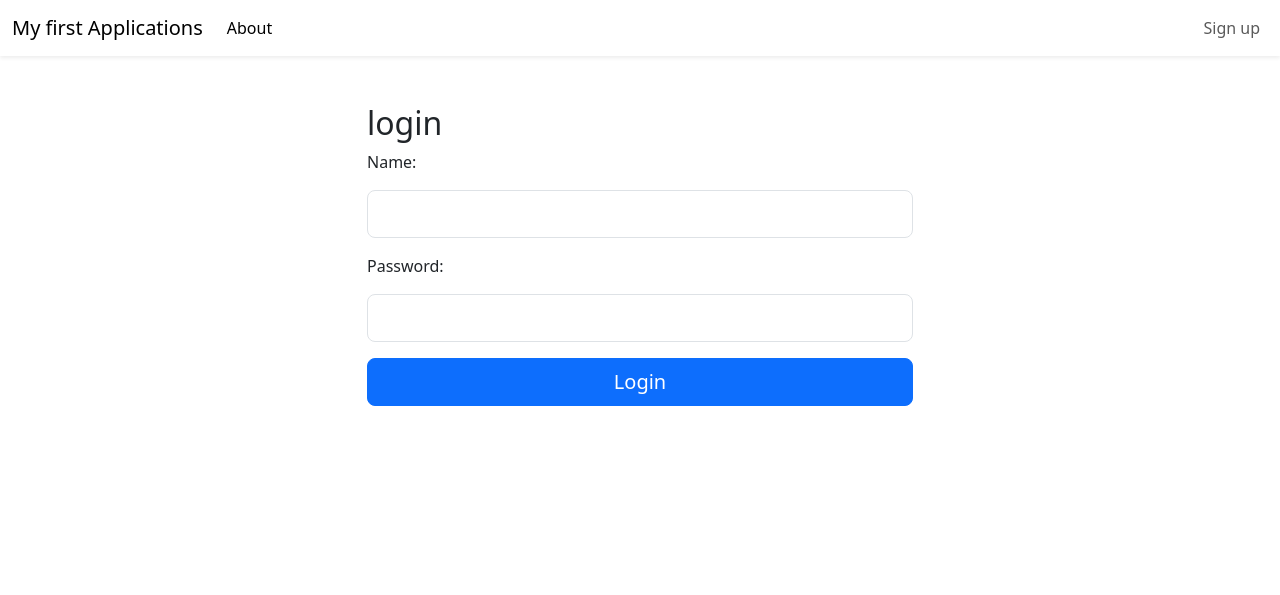
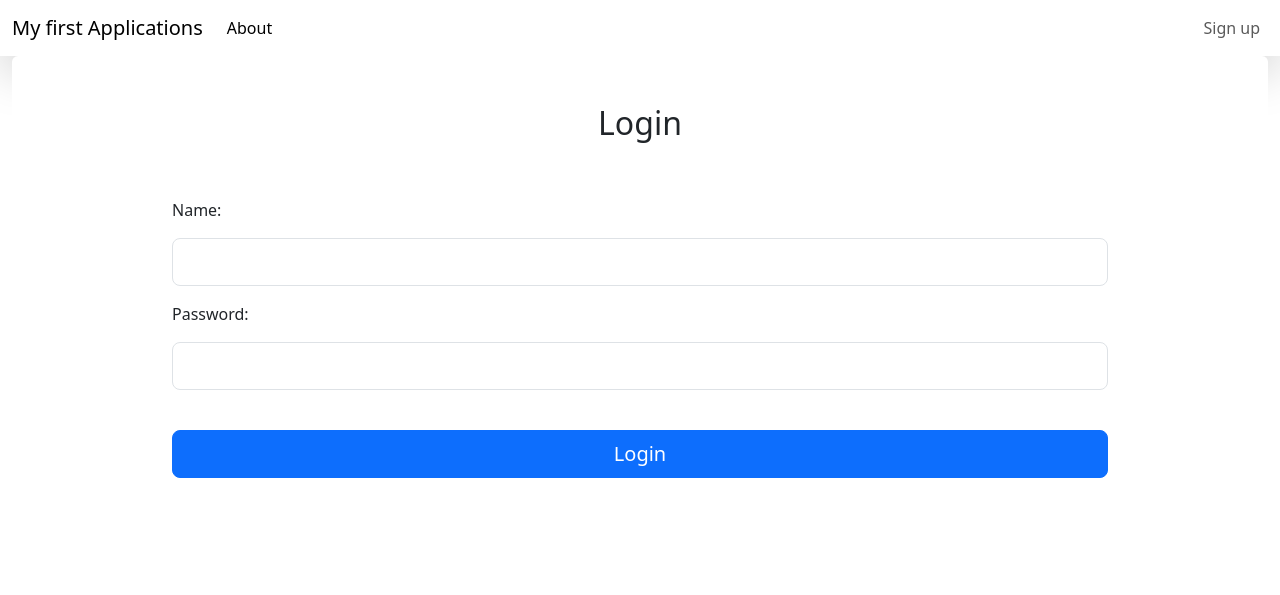
Before and after one commit to Arunkumar1998111/my_first_application, a Django app: page /signin/ in a window 1280 px wide. Shown: the top 595 px of the page. Run offline with Django 4.2, Linux system fonts and the light colour scheme.

Commit message:
my second commit

```diff
--- a/app2/forms.py
+++ b/app2/forms.py
@@ -4,7 +4,7 @@ from django.contrib.auth.models import User
 
 class Signupform(forms.Form):
      username = forms.CharField(label="Name", max_length=100, widget=forms.TextInput(attrs={'class': 'form-control form-control-lg my-3'}))
-     email = forms.EmailField(label="email", max_length=100, widget=forms.EmailInput(attrs={'class': 'form-control form-control-lg my-3'}))
+     email = forms.EmailField(label="Email", max_length=100, widget=forms.EmailInput(attrs={'class': 'form-control form-control-lg my-3'}))
      password = forms.CharField(label="Password", max_length=100, widget=forms.PasswordInput(attrs={'class': 'form-control form-control-lg my-3'}))
      def clean_username(self):
         username = self.cleaned_data['username']
@@ -14,5 +14,5 @@ class Signupform(forms.Form):
 
 
 class Signinform(forms.Form):
-         username = forms.CharField(label="Name", max_length=100, widget=forms.TextInput(attrs={'class': 'form-control form-control-lg my-3'}))
-         password = forms.CharField(label="Password", max_length=100, widget=forms.PasswordInput(attrs={'class': 'form-control form-control-lg my-3'}))
+         username = forms.CharField(label="Name", max_length=100, widget=forms.TextInput(attrs={'class': 'form-control form-control-lg my-3','id':'validationCustom01'}))
+         password = forms.CharField(label="Password", max_length=100, widget=forms.PasswordInput(attrs={'class': 'form-control form-control-lg my-3','id':'validationCustom01'}))
--- a/app2/urls.py
+++ b/app2/urls.py
@@ -1,6 +1,6 @@
 
 from django.urls import path
-from app2.views import signup,user_login,signin,about,sign_out,homepage,user_list
+from app2.views import signup,user_login,signin,about,sign_out,homepage,user_list,delete_user
 
 
 
@@ -13,6 +13,7 @@ urlpatterns = [
     path('about/',about,name="about"),
     path('logout/',sign_out,name='logout'),
     path('user-list',user_list,name='user-list'),
+    path('delete-user/<int:id>/',delete_user, name='delete-user')
 
 
 
--- a/app2/views.py
+++ b/app2/views.py
@@ -72,6 +72,11 @@ def signup(request):
     return render(request, "app/signup.html", {"form": form})
 
 
+def delete_user(request,id):
+
+    user = User.objects.get(id=id)
+    user.delete()
+    return redirect("user-list")
 
 def user_login(request):
 
--- a/requirements.txt
+++ b/requirments.txt
@@ -1,6 +1,9 @@
 asgiref==3.7.2
 Django==5.0.1
 mysql==0.0.3
+mysql-connector==2.2.9
+mysql-connector-python==8.2.0
 mysqlclient==2.2.1
+protobuf==4.21.12
 sqlparse==0.4.4
 tzdata==2023.4
--- a/templates/app/about.html
+++ b/templates/app/about.html
@@ -5,6 +5,8 @@
 
 
 {% block content %}
+<div class="main py-4">
+<div class="container-fluid py-5">
 <div class="container my-5">
 <div class="jumbotron bg-light py-5 px-5">
     <h1 class="display-4">About Us</h1>
@@ -16,6 +18,8 @@
     </p>
   </div>
 </div>
+</div>
+</div>
 
 
 {% endblock %}
--- a/templates/app/base.html
+++ b/templates/app/base.html
@@ -3,11 +3,12 @@
   <head>
     <meta charset="utf-8">
     <meta name="viewport" content="width=device-width, initial-scale=1">
-    <title>{% block title %}  {% endblock %}</title>
+    <title>{% block title %} Ecom  {% endblock %}</title>
+    <link rel="icon" type="image/x-icon" href="/images/favicon.ico">
     <link href="https://cdn.jsdelivr.net/npm/bootstrap@5.3.2/dist/css/bootstrap.min.css" rel="stylesheet" integrity="sha384-T3c6CoIi6uLrA9TneNEoa7RxnatzjcDSCmG1MXxSR1GAsXEV/Dwwykc2MPK8M2HN" crossorigin="anonymous">
   </head>
 
-    <nav class="navbar navbar-expand-lg bg-body-dark shadow-sm">
+    <nav class="navbar navbar-expand-lg bg-body-dark shadow-lg">
         <div class="container-fluid">
           <a class="navbar-brand" href="/">My first Applications</a>
           <ul class="navbar-nav me-auto mb-2 mb-lg-0">
@@ -60,8 +61,8 @@
 
 
     <footer>
-        <div class="position-fixed bottom-0  d-flex justify-content-center">
-        <p class="">copywrite (c) 2024</p>
+        <div class="bottom-0 px-3 text-start">
+        <p class="text-start px-3">copywrite (c) 2024</p>
         </div>
     </footer>
 
--- a/templates/app/logout.html
+++ b/templates/app/logout.html
@@ -3,7 +3,8 @@
 {%  block content %}
 
 
-
+<div class="main py-4">
+    <div class="container-fluid py-5">
 <div class="container">
     <h2>logout page</h2>
     <div class="card card-login mx-auto mt-5">
@@ -13,4 +14,6 @@
     <p>You have been successfully logged out.</p>
     <p><a href="{% url 'signin' %}">Log in</a> again.</p>
 </div>
+    </div>
+    </div>
 {% endblock %}
--- a/templates/app/signin.html
+++ b/templates/app/signin.html
@@ -10,24 +10,59 @@
 </div>
  {% endfor  %}
  {% endif %}
- <div class="container">
-    <div class="row  d-flex justify-content-center py-5">
-      <div class="col-12 col-md-6">
-        <h2>login </h2>
+ <div class="container-fluid d-flex ">
+
+  <div class="row">
+    <div class="col">
+
+
+      <div class="card border-0 py-5" style="min-width: 730px;">
+        <h2 class="text-center">Login </h2>
         {% comment %} POST to send data
         {% csrf_token %} tags for security
          The form's contents are outputted between paragraph tags {{ form.as_p }}
         {% endcomment %}
-        <form method="post" action="{% url 'signin' %}">
+        <div class="row d-flex justify-content-center py-5">
+          <div class="col-md-9 col-12">
+        <form method="post" action="{% url 'signin' %}" class="needs-validation novalidate">
             {% csrf_token %}
             {{ form }}
-            <input type="submit" class="btn btn-primary w-100 btn btn-lg " value="Login">
+            <div class="valid-feedback">
+              Looks good!
+            </div>
+            <input type="submit" class="btn btn-primary w-100 btn btn-lg my-4" value="Login">
         </form>
+        </div>
+        </div>
+      </div>
+
+
+      </div
+      >
+
+
+      <div class="col">
+
+        <div class="card mb-3 border-0 border" style="max-width: 540px;">
+
+
+
+
+
+
+            <img src="https://cdn.pixabay.com/photo/2015/12/01/20/28/road-1072823_1280.jpg" alt="" style="height:648px; width:750px">
+
+          </div>
+
 
 
       </div>
+
+
     </div>
  </div>
+</div>
+
 
 
 
--- a/templates/app/signup.html
+++ b/templates/app/signup.html
@@ -5,14 +5,13 @@
 
 {%  block content %}
 
-this is signup page
 
 <div class="container">
 
   <div class="row  d-flex justify-content-center py-5">
     <div class="col-12 col-md-6">
 <form method="post" action="." class="bg-light border border-1 py-5 px-5">
-  <h2 class="text-center">signup  Form</h2>
+  <h2 class="text-center">Signup </h2>
   {% csrf_token %}
 
 
@@ -20,7 +19,8 @@ this is signup page
 
 
 
-  <button class="btn btn-primary btn-lg my-3 "> Submit </button>
+  <button class="btn btn-primary btn-lg my-3 w-100"> Submit </button>
+  Already Have An Account ? <a href="{% url 'signin' %}" class="text-decoration-none">Login</a>
 </form>
 </div>
   </div>
```
Also changed, not shown: templates/app/user-list.html (+19 -2 lines), db.sqlite3.
